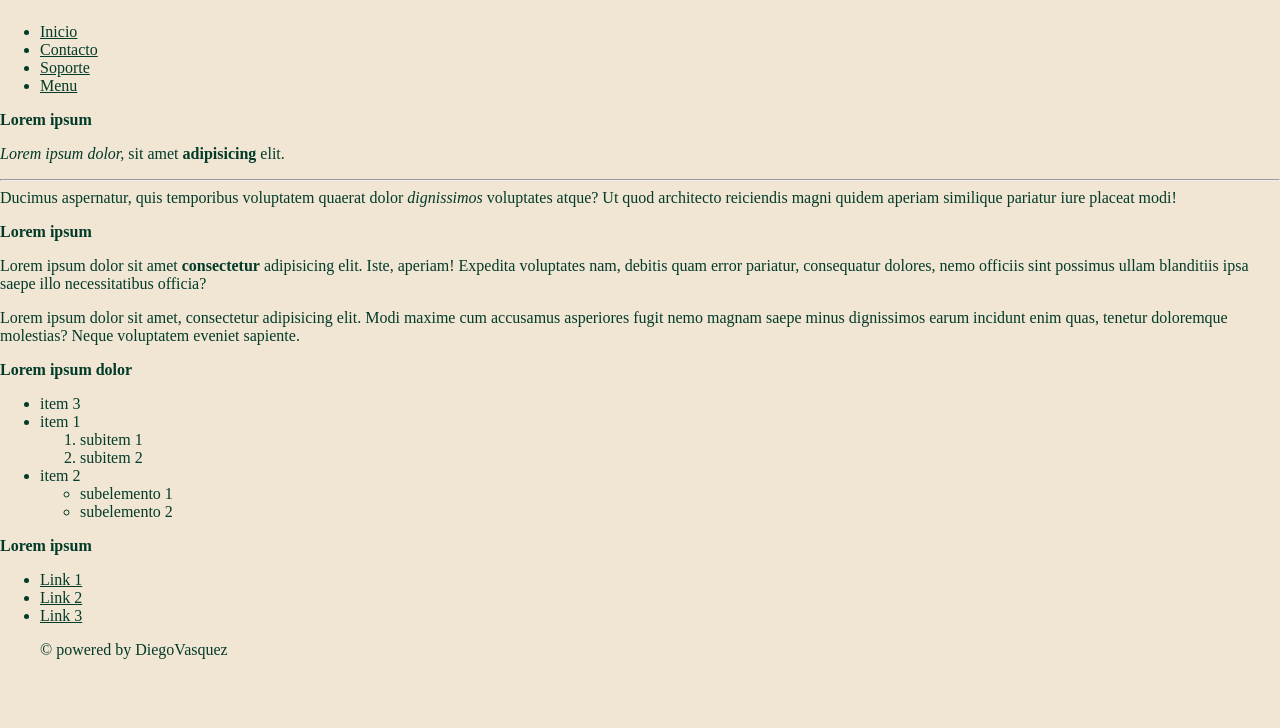
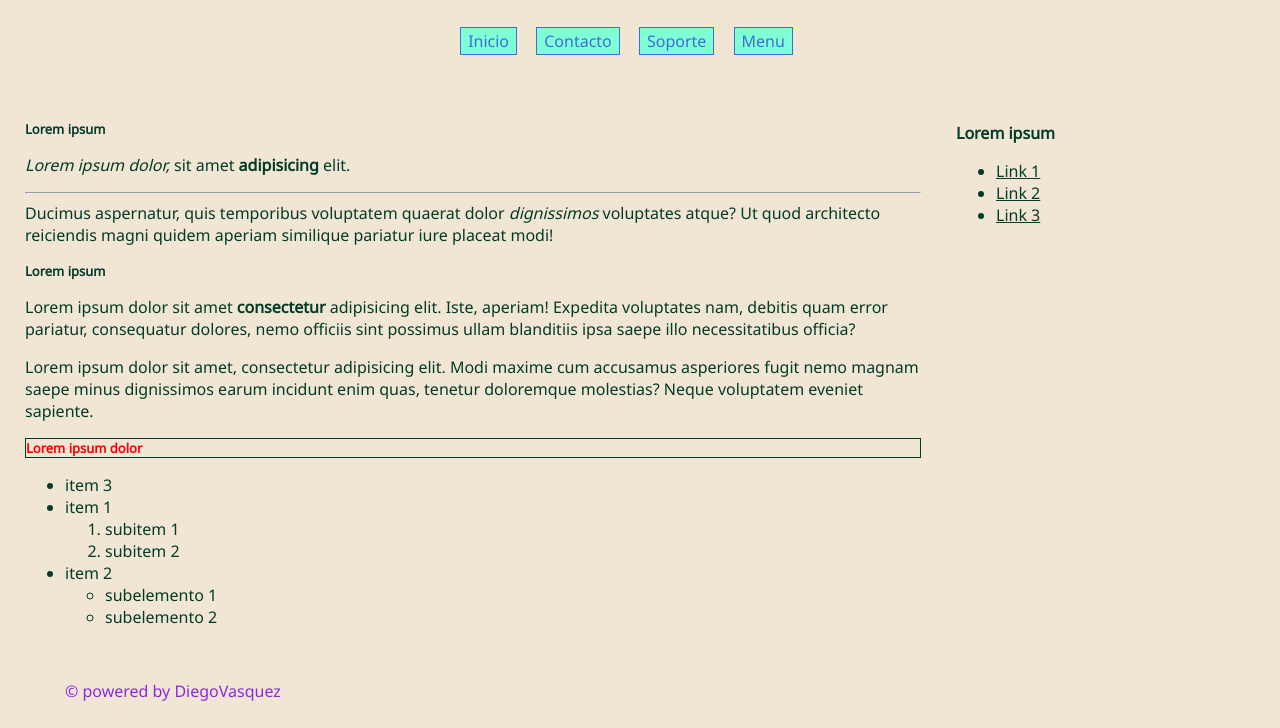
Before and after one commit to DataDiegoVasquez/NotasHTML, a plain HTML site: page 2. PaginaBasicaConCSS/PrimerDiseno.html in a window 1280 px wide. Shown: the part 109-837 px from the top of the page. Before the commit the page ends 800 px from the top, so only its background shows below. Drawn offline with Linux system fonts and the light colour scheme.

Commit message:
Organizacion de los elementos del repositorio

```diff
--- a/PaginaBasicaConCSS/PrimerDiseno.html
+++ b/2. PaginaBasicaConCSS/PrimerDiseno.html
@@ -11,6 +11,10 @@
         content="Esta pagina pretende describir el funcionamiento basico de ciertas etiquetas como parte inicial de un aprendizaje" />
     <!--Vincular la hoja de estilos-->
     <link rel="stylesheet" href="css/styles.css">
+    <!--Fuentes-->
+    <link rel="preconnect" href="https://fonts.googleapis.com">
+    <link rel="preconnect" href="https://fonts.gstatic.com" crossorigin>
+    <link href="https://fonts.googleapis.com/css2?family=Noto+Sans&display=swap" rel="stylesheet">
     <title>Pagina Basica</title>
 </head>
 
@@ -20,14 +24,14 @@
             <img class="logo" src="pics/Logo.jpg"
                 alt="El logo de DFVR: una letra D mayuscula encerrada en un cuadro con las letras D, F, V, R, en la parte inferior">
         </figure>
-        <h1>Pagina Basica</h1>
+        <h1 id="Home">Pagina Basica</h1>
     </header>
     <nav>
         <ul>
-            <li><a href="#">Inicio</a></li>
-            <li><a href="#">Contacto</a></li>
+            <li><a href="#Home">Inicio</a></li>
+            <li><a href="#TextFooter">Contacto</a></li>
             <li><a href="#">Soporte</a></li>
-            <li><a href="#">Menu</a></li>
+            <li><a href="#ListTitle">Menu</a></li>
         </ul>
     </nav>
     <section>
@@ -61,7 +65,7 @@
             </p>
         </article>
         <article>
-            <h2>Lorem ipsum dolor</h2>
+            <h2 id="ListTitle">Lorem ipsum dolor</h2>
 
             <ul>
                 <li>item 3</li>
@@ -83,14 +87,14 @@
     <aside>
         <h2>Lorem ipsum</h2>
         <ul>
-                    <li><a href="#">Link 1</a></li>
+            <li><a href="#Home">Link 1</a></li>
             <li><a href="#">Link 2</a></li>
-                    <li><a href="#">Link 3</a></li>
+            <li><a href="#TextFooter">Link 3</a></li>
         </ul>
     </aside>
     <footer>
-                <blockquote>&copy  powered by DiegoVasquez</blockquote>
+        <blockquote id="TextFooter" class="TextFooter">&copy powered by DiegoVasquez</blockquote>
     </footer>
-
+</body>
 
 </html>
--- /dev/null
+++ b/2. PaginaBasicaConCSS/css/styles.css
@@ -0,0 +1,104 @@
+/*
+sintaxis css
+selector {
+    declaracion;
+    propiedad: valor;
+}
+*/
+
+/*para toda la pagina se utiliza el * */
+* {
+  color: rgb(3, 59, 41);
+  font-size: medium;
+  background-color: rgb(241, 229, 211);
+  font-family: 'Noto Sans', sans-serif;
+}
+body {
+  margin: 0px auto;
+
+}
+header {
+  background: aqua;
+  width: 98%;
+  padding: 10px;
+  margin: 5px 5px;
+  display: inline-block;
+}
+header h1 {
+  font-size: x-large;
+  background: aqua;
+  color: black;
+  text-align: center;
+  float: left;
+}
+header figure {
+  height: 50px;
+  width: 50px;
+  object-fit: contain;
+  float: left;
+}
+/*Las clases se pueden invocar en multiples etiquetas*/
+.logo {
+  height: 50px;
+  width: 50px;
+}
+nav {
+    font-size: 1em;
+    width: 95%;
+    padding: 5px;
+    margin: 1px 1px;
+    text-align: center;
+}
+nav ul {
+    list-style-type: none;
+}
+nav ul li {
+    display: inline;
+    margin: 0px 15px 0px 0px;
+}
+nav ul li a {
+    padding: 2px 7px 2px 7px;
+    color: royalblue;
+    background-color: aquamarine;
+    border: 1px solid royalblue;
+    text-decoration: double;
+}
+nav ul li a:hover {
+    background-color: azure;
+    color: blue;
+}
+section {
+  width: 70%;
+  margin-left: 15px;
+  margin-top: 25px;
+  padding: 10px;
+  float: left;
+}
+article h2 {
+  font-size: small;
+}
+aside{
+  width: 20%;
+  margin-left: 15px;
+  margin-top: 25px;
+  padding: 10px;
+  float: left;
+  font-size: 1em;
+}
+footer{
+  width: 95%;
+  clear: both;
+  margin-top: 25px;
+  margin-left: 15px;
+  padding: 10px;
+  font-size: x-small;
+}
+/*Los identificadores son unicos y solo afectan a la etiqueta que pertenecen*/
+#ListTitle{
+  color: red;
+  border: 1px solid rgb(3, 59, 41);
+}
+/*Las clases se pueden invocar en multiples etiquetas*/
+.TextFooter{
+  color: blueviolet;
+}
--- a/PaginaBasicaConCSS/css/styles.css
+++ /dev/null
@@ -1,41 +0,0 @@
-/*
-sintaxis css
-selector {
-    declaracion;
-    propiedad: valor;
-}
-*/
-
-/*para toda la pagina se utiliza el * */
-* {
-  color: rgb(3, 59, 41);
-  font-size: medium;
-  background-color: rgb(241, 229, 211);
-}
-body {
-  margin: 0px auto;
-}
-header {
-  background: aqua;
-  width: 98%;
-  padding: 10px;
-  margin: 5px 5px;
-  display: inline-block;
-}
-header h1 {
-  font-size: x-large;
-  background: aqua;
-  color: black;
-  text-align: center;
-  float: left;
-}
-header figure {
-  height: 50px;
-  width: 50px;
-  object-fit: contain;
-  float: left;
-}
-.logo {
-  height: 50px;
-  width: 50px;
-}
```
Also changed, not shown: 3. Flex/css/styles.css (added, +30 -0 lines), 3. Flex/flex.html (added, +36 -0 lines), 1. ConceptosIniciales/EtiquetasBasicas.html (renamed from EtiquetasBasicas.html), 1. ConceptosIniciales/Formularios.html (renamed from Formularios.html), 1. ConceptosIniciales/Menu.html (renamed from Menu.html), 1. ConceptosIniciales/Multimedia.html (renamed from Multimedia.html), 1. ConceptosIniciales/Tablas.html (renamed from Tablas.html), 1. ConceptosIniciales/pics/Logo.jpg (renamed from PaginaBasicaConCSS/pics/Logo.jpg), 2. PaginaBasicaConCSS/pics/Logo.jpg (renamed from pics/Logo.jpg), HomeWorks/1. Conceptos/Test1.jpg (renamed from HomeWorks/Test1.jpg), HomeWorks/1. Conceptos/Test2.jpg (renamed from HomeWorks/Test2.jpg), HomeWorks/1. Conceptos/Test3.jpg (renamed from HomeWorks/Test3.jpg), HomeWorks/1. Conceptos/Test4.jpg (renamed from HomeWorks/Test4.jpg), HomeWorks/1. Conceptos/test.html (renamed from HomeWorks/test.html), 2 more files, 2 other files. Lines whose indentation alone changed are shown as unchanged.
